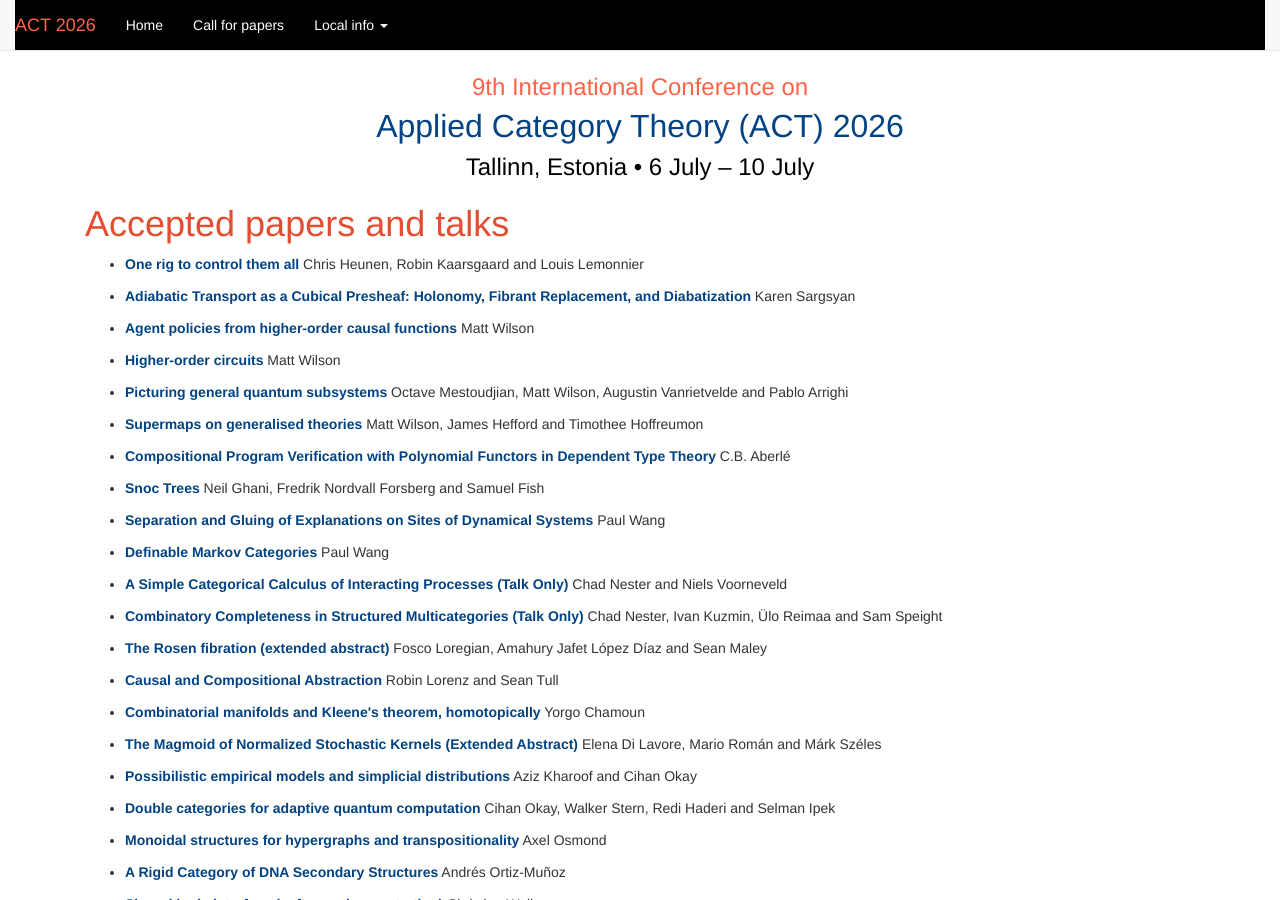
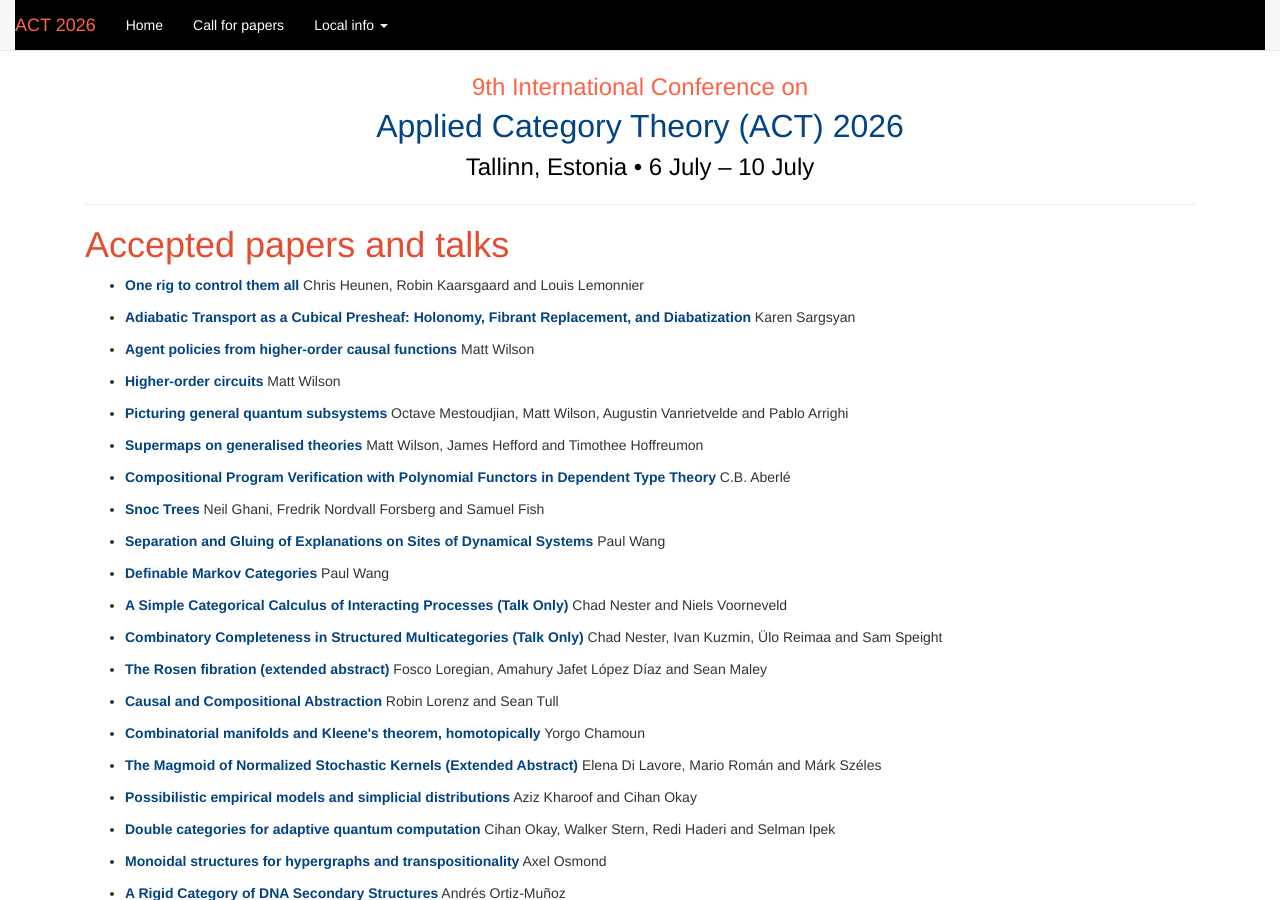
Before and after one commit to actconf2026/actconf2026.github.io, a Jekyll site: the page built from accepted.html, in a window 1280 px wide and 900 px high. Built offline with Jekyll 4.4.1, drawn with Linux system fonts in a browser that asks for light colours.

Commit message:
Adding horizontal line

```diff
--- a/accepted.html
+++ b/accepted.html
@@ -3,6 +3,9 @@ layout: act
 ---
 
       <div class="prose">
+
+		<p><p><hr><p><p>
+
 <h1>Accepted papers and talks</h1>
 
 <style>
```
